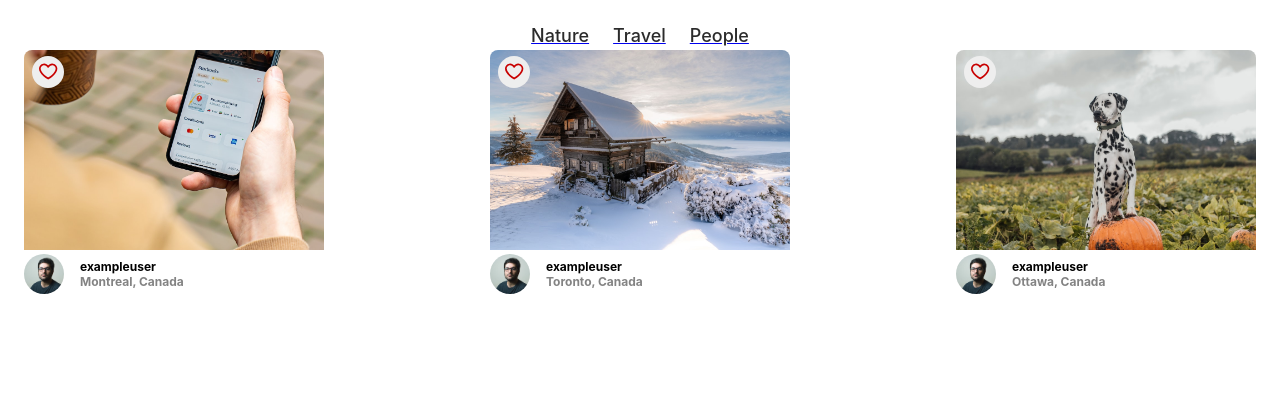
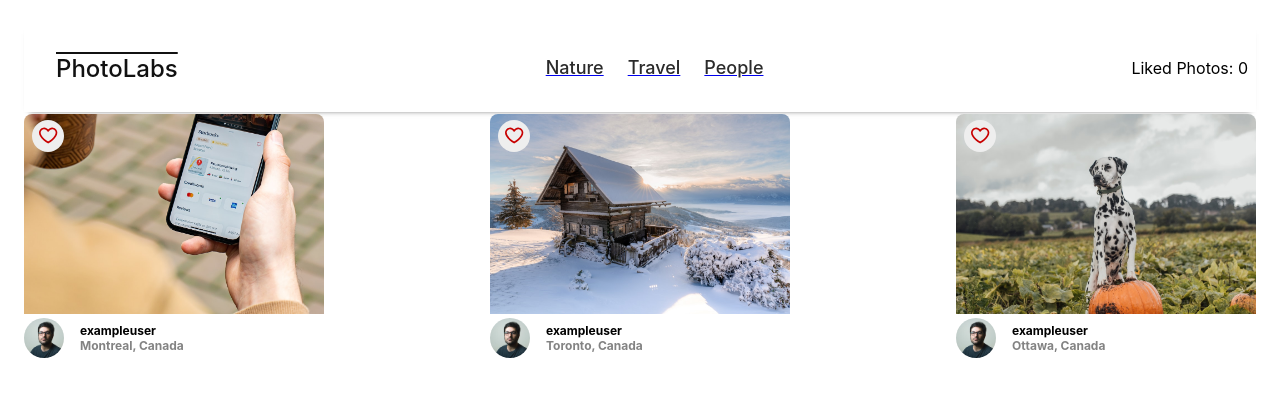
Before and after one commit to irohunk/photolabs-starter, a React (Create React App) app in the folder frontend/: page / in a window 1280 px wide. Shown: the top 396 px of the page. Built offline with nearby package versions, Linux system fonts and the light colour scheme; the HTML template or start-up script is replaced by a standard one.

Commit message:
implemented TopNavigationBar

```diff
--- a/frontend/src/App.jsx
+++ b/frontend/src/App.jsx
@@ -6,6 +6,7 @@ import PhotoList from 'components/PhotoList';
 
 import './App.scss';
 import TopicList from 'components/TopicList';
+import TopNavigationBar from 'components/TopNavigationBar';
 
 // Note: Rendering a single component to build components in isolation
 
@@ -17,7 +18,8 @@ const App = () => {
 
   return (
     <div className="App">
-      <TopicList />
+      <TopNavigationBar />
+      {/* <TopicList /> */}
       <PhotoList toggleModal={toggleModal} />
     </div>
   );
--- a/frontend/src/components/TopNavigationBar.jsx
+++ b/frontend/src/components/TopNavigationBar.jsx
@@ -1,13 +1,15 @@
 import React from 'react';
-
+import TopicList from './TopicList';
 import '../styles/TopNavigationBar.scss'
 
 const TopNavigation = () => {
   return (
     <div className="top-nav-bar">
       <span className="top-nav-bar__logo">PhotoLabs</span>
+      <TopicList />
+      <span className="top-nav-bar__liked-photos">Liked Photos: 0</span>
     </div>
-  )
+  );
 }
 
 export default TopNavigation;
--- a/frontend/src/components/TopicListItem.jsx
+++ b/frontend/src/components/TopicListItem.jsx
@@ -1,12 +1,6 @@
 import React from "react";
 
 import "../styles/TopicListItem.scss";
-
-const sampleDataForTopicListItem = {
-  id: "1",
-  slug: "topic-1",
-  label: "Nature",
-};
 
 const TopicListItem = ( { slug, label }) => {
   return (
```
